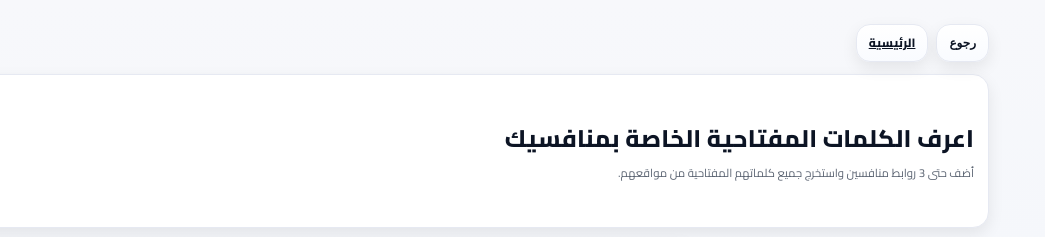
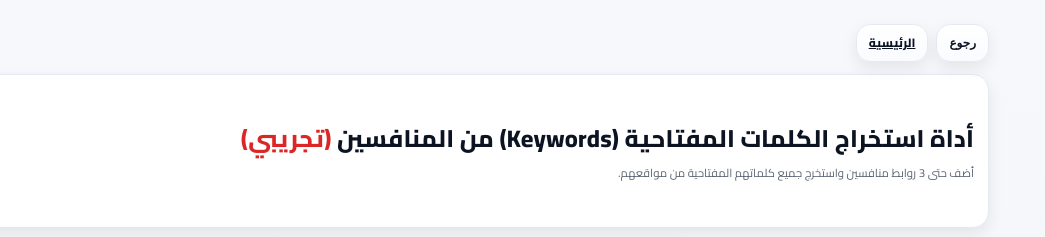
Before and after one commit to anasshopify88-ops/keywords-tool, a plain HTML site: page index.html in a window 1280 px wide. Shown: the top 237 px of the page, 235-1280 px from the left. Drawn offline with Linux system fonts and the light colour scheme.

Commit message:
Update index.html

```diff
--- a/index.html
+++ b/index.html
@@ -3,7 +3,7 @@
 <head>
 <meta charset="utf-8">
 <meta name="viewport" content="width=device-width, initial-scale=1, viewport-fit=cover">
-<title>اعرف الكلمات المفتاحية الخاصة بمنافسيك</title>
+<title>أداة استخراج الكلمات المفتاحية (Keywords) من المنافسين</title>
 
 <!-- خط عربي جميل -->
 <link rel="preconnect" href="https://fonts.gstatic.com" crossorigin>
@@ -134,7 +134,7 @@
     <div class="card">
       <div class="titleRow">
         <div>
-          <h1>اعرف الكلمات المفتاحية الخاصة بمنافسيك</h1>
+<h1>أداة استخراج الكلمات المفتاحية (Keywords) من المنافسين <span style="color:#dc2626;">(تجريبي)</span></h1>
           <div class="sub">أضف حتى 3 روابط منافسين واستخرج جميع كلماتهم المفتاحية من مواقعهم.</div>
         </div>
         <!-- الشعار منقول إلى يسار عنوان الأداة بنفس حجمه الحالي -->
```
